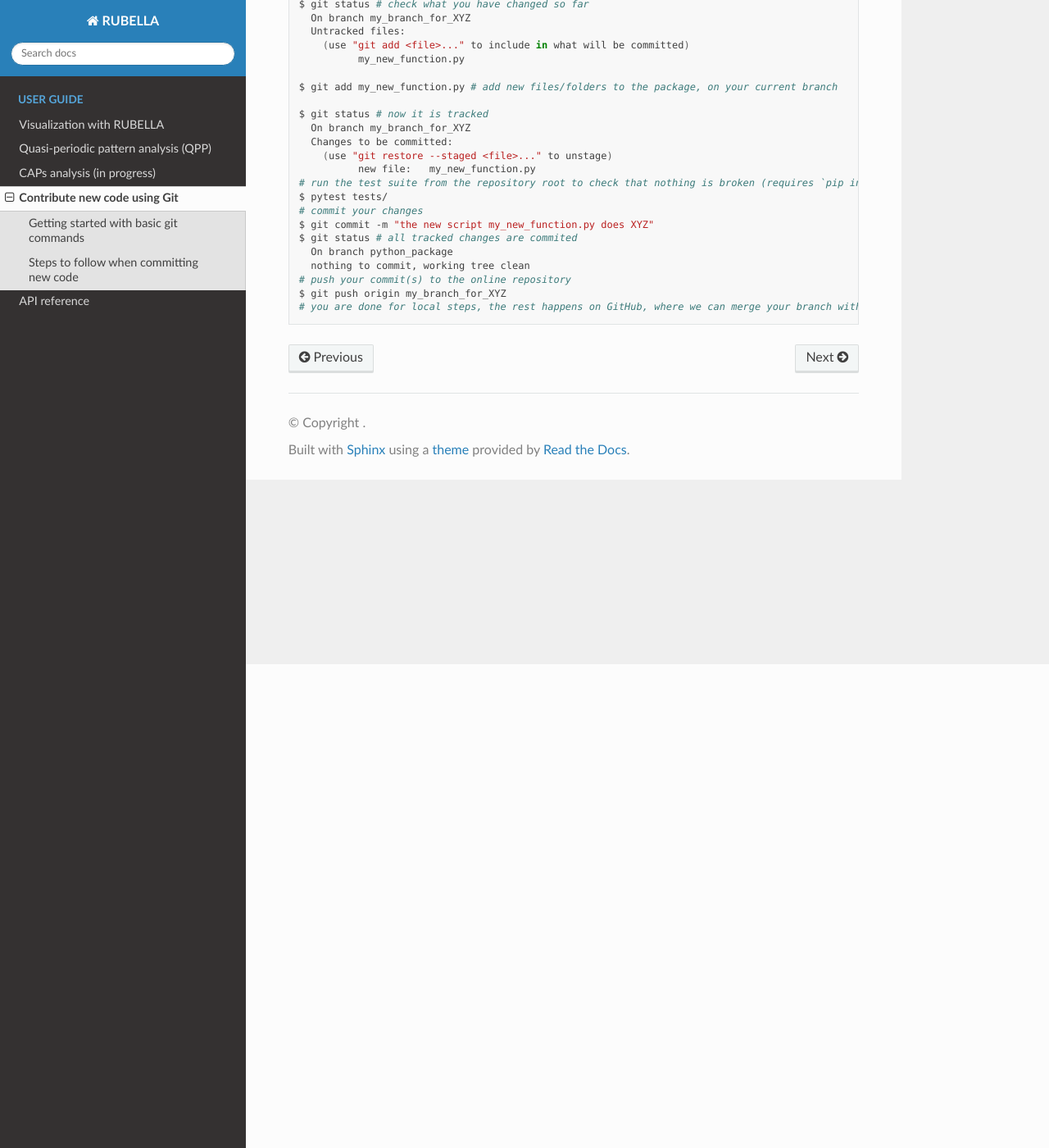
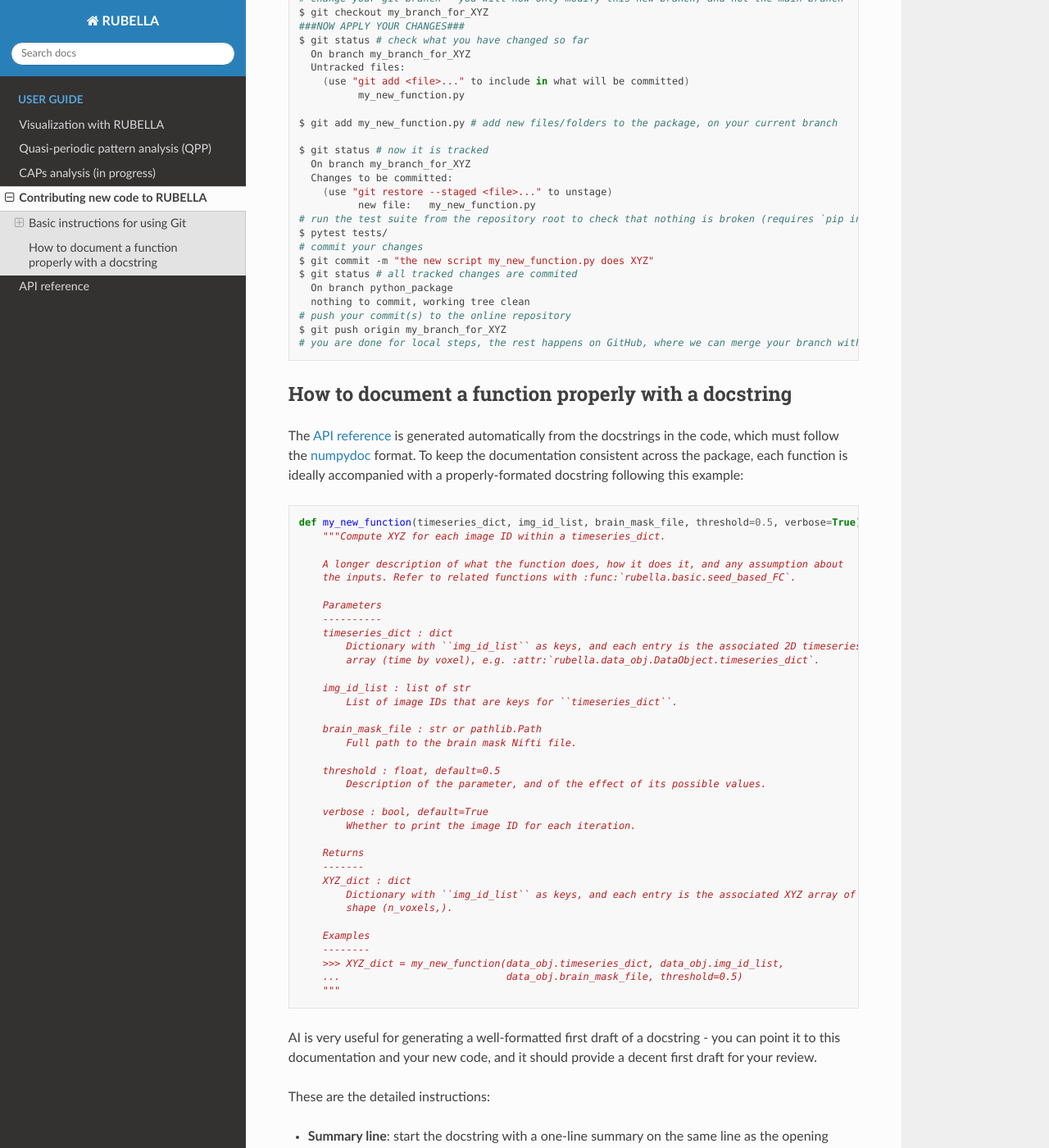
Before and after one commit to functional-neuroimaging/RUBELLA, a Sphinx documentation site: the page built from docs/contributing.md, in a window 1280 px wide and 1400 px high, scrolled down 590 px. Shown: the whole window at 82% size. Built offline with Sphinx 7.4.7 and the Read the Docs theme 3.1.0, drawn with Linux system fonts in a browser that asks for light colours; some of the changed text lies outside the part shown.

Commit message:
Added instructions for contributing a new function.

````diff
--- a/docs/contributing.md
+++ b/docs/contributing.md
@@ -1,6 +1,8 @@
-# Contribute new code using Git
+# Contributing new code to RUBELLA
 
-## Getting started with basic git commands
+## Basic instructions for using Git
+
+### Getting started with basic git commands
 ```sh
 # create your own local version of the repository
 $ git clone https://github.com/functional-neuroimaging/RUBELLA.git
@@ -14,7 +16,7 @@ $ git status # tells you what branch you are on, and currently tracked/untracked
 $ git pull origin main # update your local main branch to match the online repository, i.e. if new code was committed online
 ```
 
-## Steps to follow when committing new code
+### Steps to follow when committing new code
 ```sh
 # VERY IMPORTANT - create a new branch for your own dev, this will prevent introducing potential bugs on the main branch, where everybody else is working
 $ git branch my_branch_for_XYZ
@@ -45,3 +47,78 @@ $ git status # all tracked changes are commited
 $ git push origin my_branch_for_XYZ
 # you are done for local steps, the rest happens on GitHub, where we can merge your branch with the main branch
 ```
+
+## How to document a function properly with a docstring
+
+The [API reference](api) is generated automatically from the docstrings in the code, which must
+follow the [numpydoc](https://numpydoc.readthedocs.io/en/latest/format.html) format. To keep the
+documentation consistent across the package, each function is ideally accompanied with a
+properly-formated docstring following this example:
+
+```python
+def my_new_function(timeseries_dict, img_id_list, brain_mask_file, threshold=0.5, verbose=True):
+    """Compute XYZ for each image ID within a timeseries_dict.
+
+    A longer description of what the function does, how it does it, and any assumption about
+    the inputs. Refer to related functions with :func:`rubella.basic.seed_based_FC`.
+
+    Parameters
+    ----------
+    timeseries_dict : dict
+        Dictionary with ``img_id_list`` as keys, and each entry is the associated 2D timeseries
+        array (time by voxel), e.g. :attr:`rubella.data_obj.DataObject.timeseries_dict`.
+
+    img_id_list : list of str
+        List of image IDs that are keys for ``timeseries_dict``.
+
+    brain_mask_file : str or pathlib.Path
+        Full path to the brain mask Nifti file.
+
+    threshold : float, default=0.5
+        Description of the parameter, and of the effect of its possible values.
+
+    verbose : bool, default=True
+        Whether to print the image ID for each iteration.
+
+    Returns
+    -------
+    XYZ_dict : dict
+        Dictionary with ``img_id_list`` as keys, and each entry is the associated XYZ array of
+        shape (n_voxels,).
+
+    Examples
+    --------
+    >>> XYZ_dict = my_new_function(data_obj.timeseries_dict, data_obj.img_id_list,
+    ...                            data_obj.brain_mask_file, threshold=0.5)
+    """
+```
+
+AI is very useful for generating a well-formatted first draft of a docstring - you can point it to this
+documentation and your new code, and it should provide a decent first draft for your review.
+
+These are the detailed instructions:
+- **Summary line**: start the docstring with a one-line summary on the same line as the opening
+  `"""`, followed by a blank line. This line is displayed in the summary tables of the API reference.
+- **Sections**: use the `Parameters` and `Returns` sections, and optionally `Examples` and `Notes`,
+  each underlined with dashes of the same length as the section title.
+- **Types**: write standard Python types after the parameter name, e.g. `str or pathlib.Path`,
+  `list of str`, `dict`, `numpy.ndarray`. Optional parameters end with their default value,
+  e.g. `bool, default=False`.
+- **Code formatting**: use double backticks for parameter names and literal values,
+  e.g. ` ``img_id_list`` ` or ` ``'correlation'`` `. Single backticks render as plain italics.
+- **Links**: refer to other RUBELLA objects with `` :func:`rubella.basic.seed_based_FC` ``,
+  `` :class:`DataObject` ``, `` :meth:`load_censoring_mask` `` or `` :attr:`img_id_list` ``,
+  which become clickable links in the documentation.
+- **Methods that modify an object**: a method that sets attributes on its object returns `self`.
+  Describe the new attributes once in the `Attributes` section of the class docstring, and only
+  name them in the method description, e.g. "The masks are stored in the :attr:\`censoring_mask\`
+  attribute."
+
+**Importantly**, before committing you should do the following:
+
+- add the new function to the list of its module in `docs/api.md`, so that it appears in the
+  summary table of the API reference;
+- add a test in the `tests/` folder (the fake data in `tests/conftest.py` can be reused), and
+  run `pytest tests/`;
+- check that the documentation builds without warnings, using
+  `sphinx-build -b html -n docs docs/_build/html` (requires `pip install -r docs/requirements.txt`).
````
